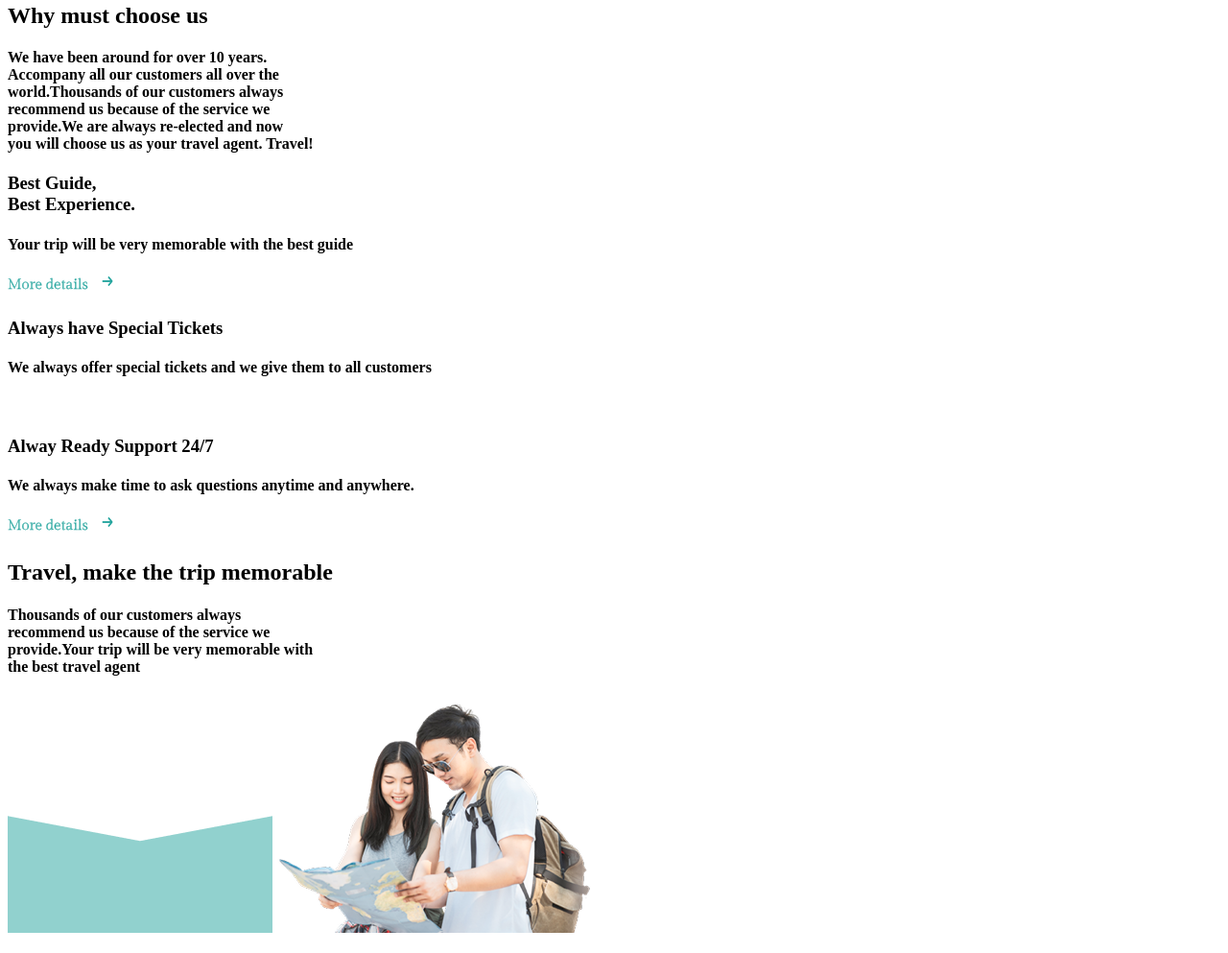
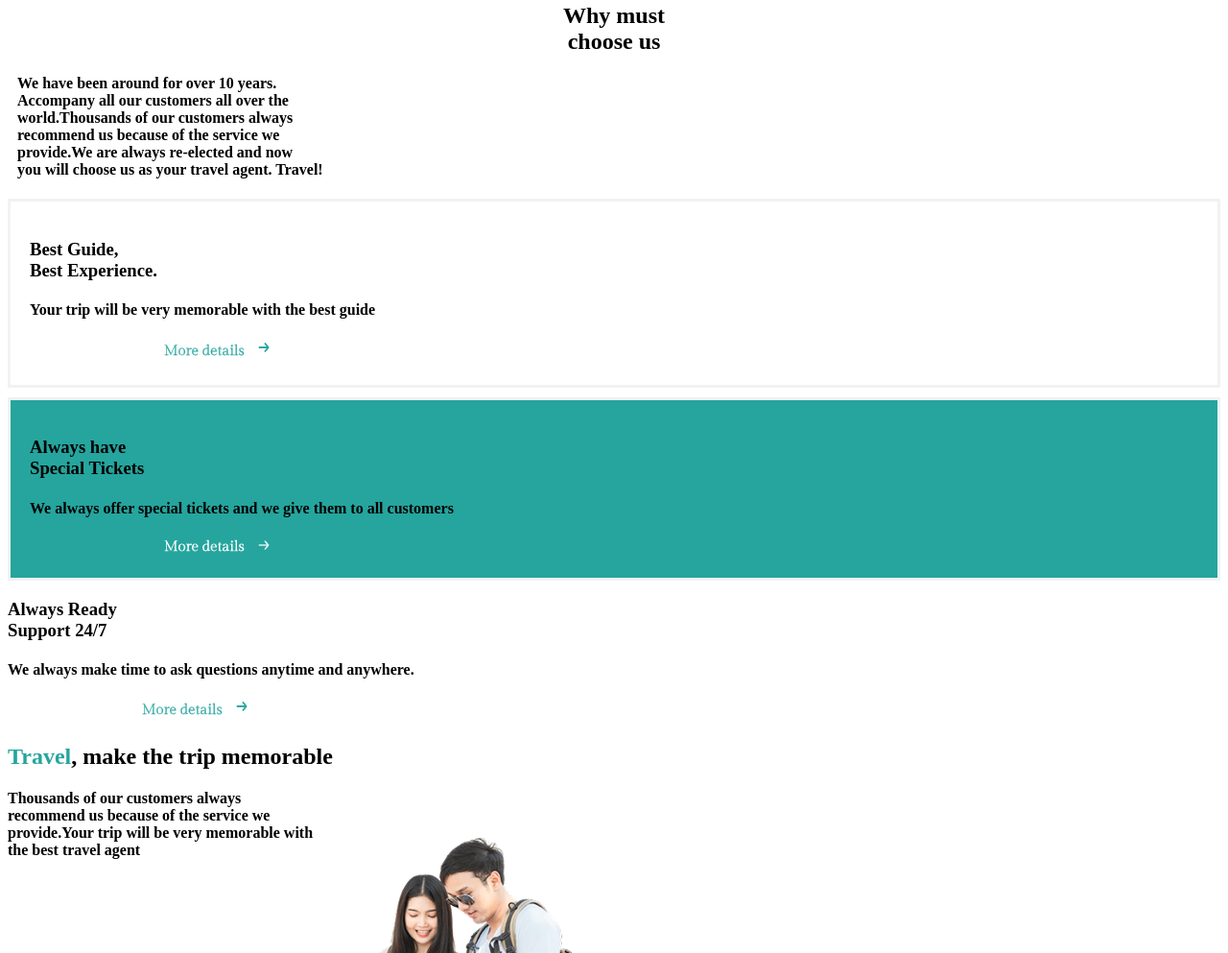
Before and after one commit to EHIS03042/travel-website, a plain HTML site: page index.html in a window 1280 px wide. Shown: the part 2715-3708 px from the top of the page at 96% size. Drawn offline with Linux system fonts and the light colour scheme.

Commit message:
further styling

```diff
--- a/index.html
+++ b/index.html
@@ -62,8 +62,8 @@
 </section>
 <section>
         <div>
-            <h2>Why must choose us</h2>
-            <h4>
+            <h2 class="choose-us">Why must<br>choose us</h2>
+            <h4 class="around-for-years">
             We have been around for over 10 years.
             <br>Accompany all our customers all over the
             <br>world.Thousands of our customers always
@@ -72,39 +72,39 @@
             <br>you will choose us as your travel agent. Travel!
             </h4>
         </div>
-        <div>
-            <h3>
+        <div class="best-guide">
+            <h3 class="best-experrience">
             Best Guide,<br>
             Best Experience.
             </h3>
             <h4>Your trip will be very memorable with the best guide</h4>
-            <img src="assets/Action-more details-green.svg" alt="action icon">
+            <img src="assets/Action-more details-green.svg" alt="action icon" class="details-more">
+        </div>
+        <div class="special-tickets">
+            <h3>Always have <br> Special Tickets</h3>
+            <h4>We always offer special tickets and we give them to all customers</h4>
+            <img src="assets/Action-more details-white.png" alt="" srcset="" class="details-more-white">
         </div>
         <div>
-            <h3>Always have Special Tickets</h3>
-            <h4>We always offer special tickets and we give them to all customers</h4>
-            <img src="assets/Action-more details-white.png" alt="" srcset="">
-        </div>
-        <div>
-            <h3>Alway Ready Support 24/7</h3>
+            <h3>Always Ready <br> Support 24/7</h3>
             <h4>We always make time to ask questions anytime and anywhere.</h4>
-            <img src="assets/Action-more details-green.svg" alt="action icon">
+            <img src="assets/Action-more details-green.svg" alt="action icon" class="details-more">
         </div>
 </section>
 <section>
         <div>
-            <h2>Travel, make the trip memorable</h2>
+            <h2><span class="travel-text">Travel</span>, make the trip memorable</h2>
             <h4>Thousands of our customers always
             <br>recommend us because of the service we
             <br>provide.Your trip will be very memorable with
             <br>the best travel agent</h4>
         </div>
         <div>
-            <img src="assets/Shape-bacground.png" alt="">
-            <img src="assets/Image-map reading.png" alt="">
+            <img src="assets/Shape-bacground.png" alt="" class="shape-trapezium">
+            <img src="assets/Image-map reading.png" alt="" class="map-readers">
         </div>
         <div>
-            <h2>Watch our entire trip documentation</h2>
+            <h2>Watch our entire <br> trip <br> documentation</h2>
             <img src="assets/Video-trip doc.png" alt="">
         </div>
 </section>
@@ -115,12 +115,12 @@
             <img src="assets/CTA Primer.png" alt="">
             </div>
             <div>
-            <nav><h4><span>Travel</span></h4><img src="assets/menu.svg" class="menu"></nav>
+            <h4><span class="travel-below">Travel</span></h4>
             <h4>The best travel agent in the world. Contact us immediatly now!</h4>
             </div>
-            <div>
+            <div class="social-media">
             <img src="assets/Social Icons-instagram.svg" alt="">
-            <img src="assets/Social Icons-twitter.svg" alt="">
+            <img src="assets/Social Icons-twitter.svg" alt="" class="twitter">
             <img src="assets/Social Icons-youtube.svg" alt="">
             </div>
             <div class="menu">
--- a/styles.css
+++ b/styles.css
@@ -76,3 +76,50 @@
     margin-top: -19px;
     margin-left: 25px;
 }
+.choose-us {
+    text-align: center;
+}
+.around-for-years {
+    margin-left: 10px;
+}
+.best-guide {
+    border: 3px solid #f2f2f2;
+    background-color: #FFFFFF;
+    padding: 20px;
+}
+.best-experience {
+    text-align: left;
+}
+.details-more {
+    margin-left: 140px;
+}
+.special-tickets {
+    border: 3px solid #f2f2f2;
+    padding: 20px;
+    margin-top: 10px;
+    background-color: #25A59E;
+}
+.details-more-white {
+    margin-left: 140px;
+}
+.travel-text {
+    color: #25A59E;
+}
+.shape-trapezium {
+    margin-top: 90px;
+    margin-bottom: -18px;
+    margin-left: 25px;
+}
+.map-readers {
+    margin-top: -270px;
+}
+.travel-below{
+    color: #25A59E;
+}
+.twitter {
+    margin-right: -50px;
+    margin-left: -95px;
+}
+.social-media {
+    margin-left: 50px;
+}
```
